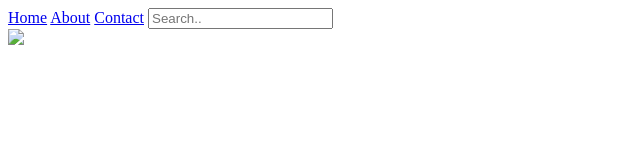
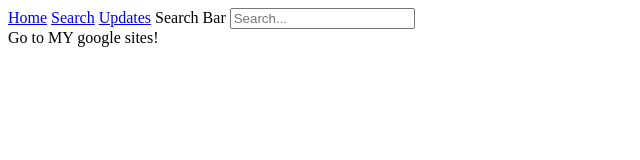
Before and after one commit to amethystruf2/search.html, a plain HTML site: page index.html in a window 1280 px wide. Shown: the whole page, without its empty margins (0-640 px from the left). Drawn offline with Linux system fonts and the light colour scheme.

Commit message:
Update index.html

```diff
--- a/index.html
+++ b/index.html
@@ -1,8 +1,16 @@
 <div class="topnav">
-  <a class="active" href="#home">Home</a>
-  <a href="#about">About</a>
-  <a href="#contact">Contact</a>
-  <input type="text" placeholder="Search..">
+  <a class="hvr-underline-from-center" href="../index.html">Home</a>
+  <a  class="hvr-underline-from-center"  href="../search.html">Search</a>
+  <a  class="hvr-underline-from-center"    href="../update.html">Updates</a
+  <a class="active" href="#home"> Search Bar</a>
+  <input type="text" placeholder="Search...">
 </div>
 
-<img src=”(https://cdn.glitch.global/343a8771-50a7-4c96-92ed-c969c710e483/image.jpg?v=1691897031802)”>
+
+Go to MY google sites!
+
+
+
+
+
+<meta http-equiv="refresh" content="7; url='https://sites.google.com/view/zestyedition/home'" />
```
